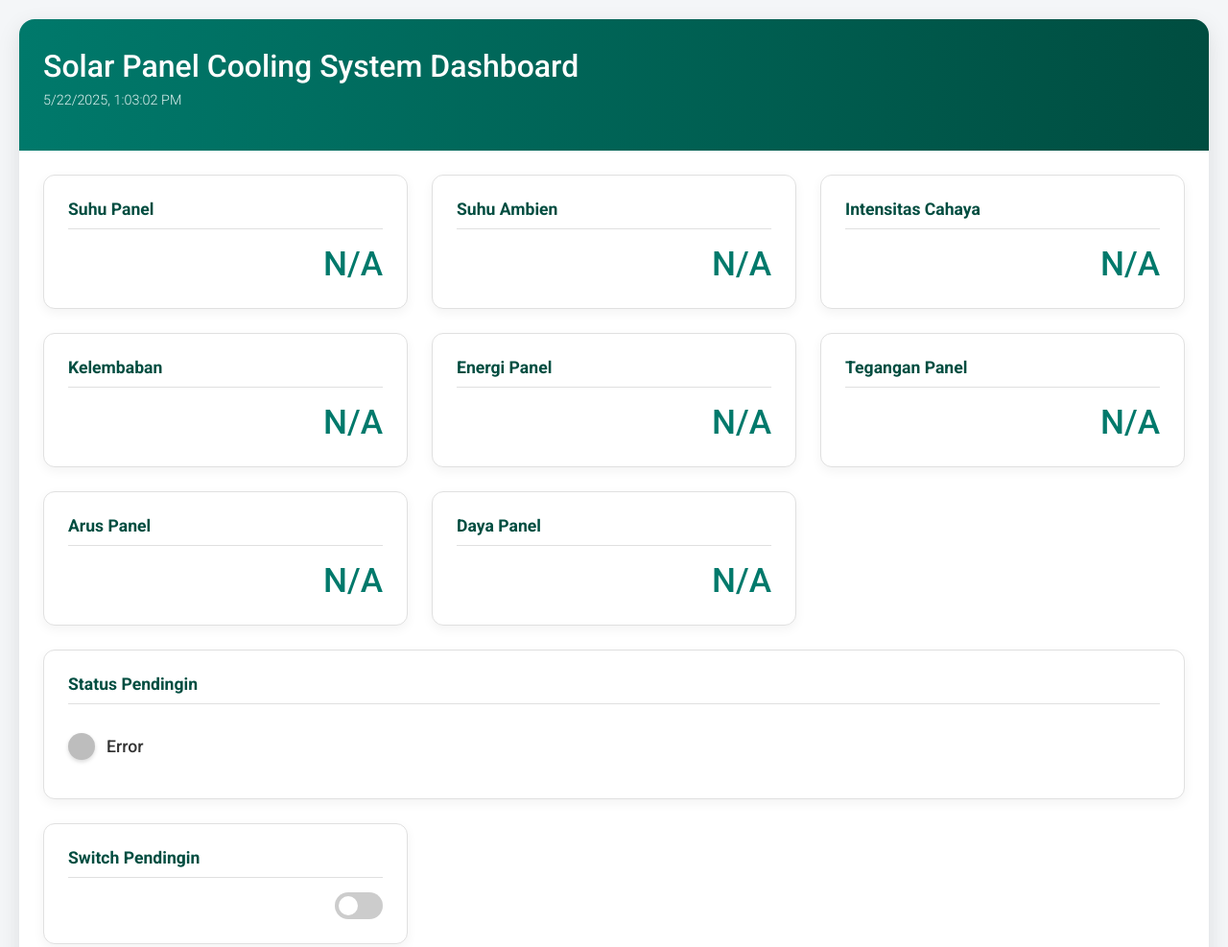
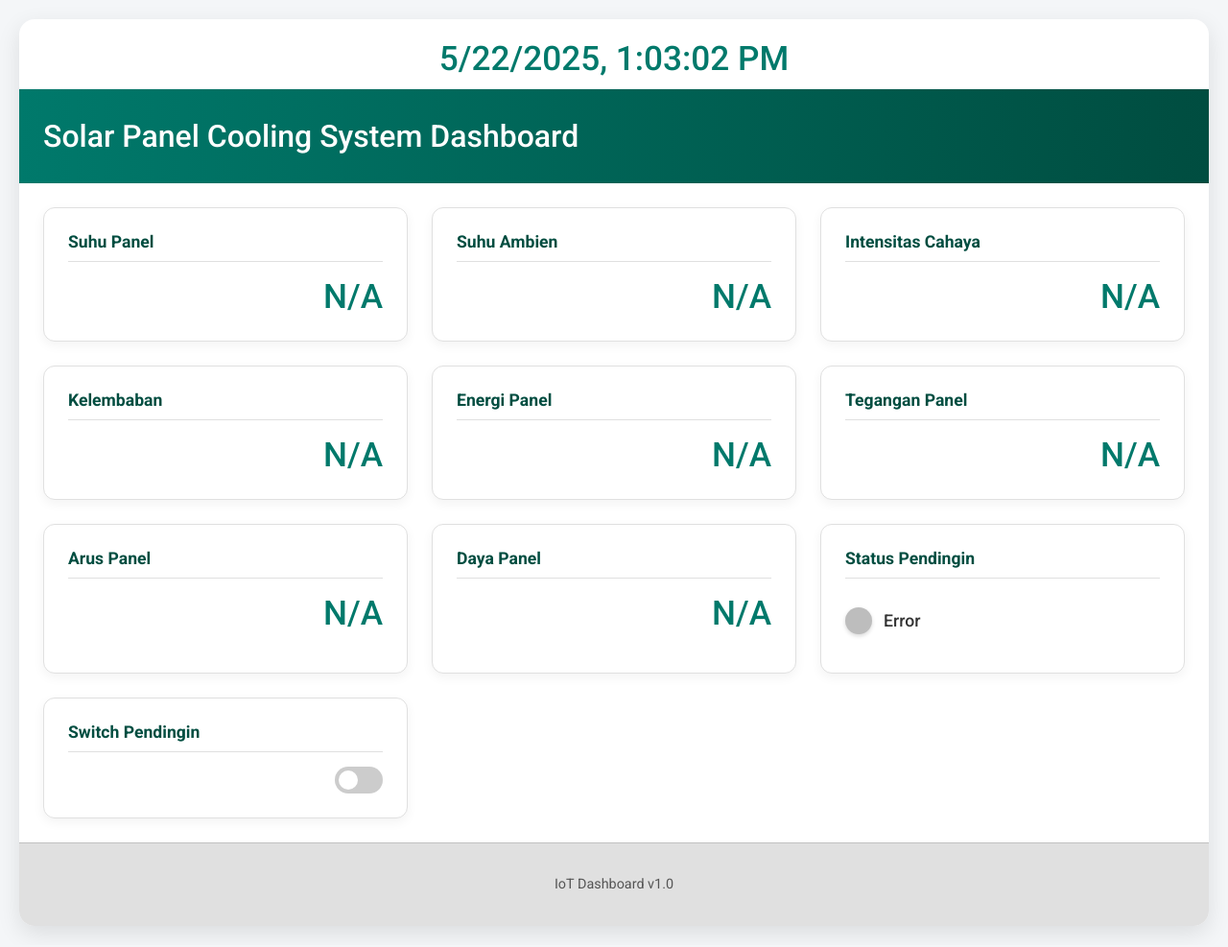
Before and after one commit to DhimasArdinata/iot-solar-dashboard, a website: page index.html in a window 1280 px wide. Shown: the top 987 px of the page at 96% size. Drawn offline with Linux system fonts and the light colour scheme; no server answers.

Commit message:
Adjust layout for status/switch cards and datetime display

```diff
--- a/index.html
+++ b/index.html
@@ -10,9 +10,9 @@
 </head>
 <body>
     <div class="container">
+        <p id="datetimeValue" class="datetime-display">--</p> <!-- Moved here -->
         <header>
             <h1>Solar Panel Cooling System Dashboard</h1>
-            <p id="datetimeValue" class="datetime-display">--</p>
         </header>
         <main>
             <div class="grid-container">
@@ -56,7 +56,7 @@
                     <p id="panelPowerValue" class="sensor-value">-- W</p>
                 </div>
 
-                <div class="card wide"> <!-- This card will span more columns -->
+                <div class="card"> <!-- Removed "wide" class -->
                     <h2>Status Pendingin</h2>
                     <div class="status-indicator-container">
                         <div class="status-indicator" id="coolingStatusIndicator"></div>
--- a/style.css
+++ b/style.css
@@ -35,11 +35,13 @@ header h1 {
 }
 
 .datetime-display { /* Style for the new datetime element */
-    font-size: 0.9em;
-    font-weight: 300;
-    margin-top: 8px;
-    text-align: left; /* Align with title */
-    color: #e0f2f1; /* Lighter teal for subtlety */
+    font-size: 2.2em; /* Same as sensor-value */
+    font-weight: 500; /* Same as sensor-value */
+    color: #00796b; /* Same as sensor-value */
+    text-align: center; /* Center the datetime */
+    padding: 20px 0 10px 0; /* Add some padding, especially top */
+    margin: 0; /* Reset margin if any */
+    border-bottom: 1px solid #eee; /* Optional: a light separator */
 }
 
 main {
```
